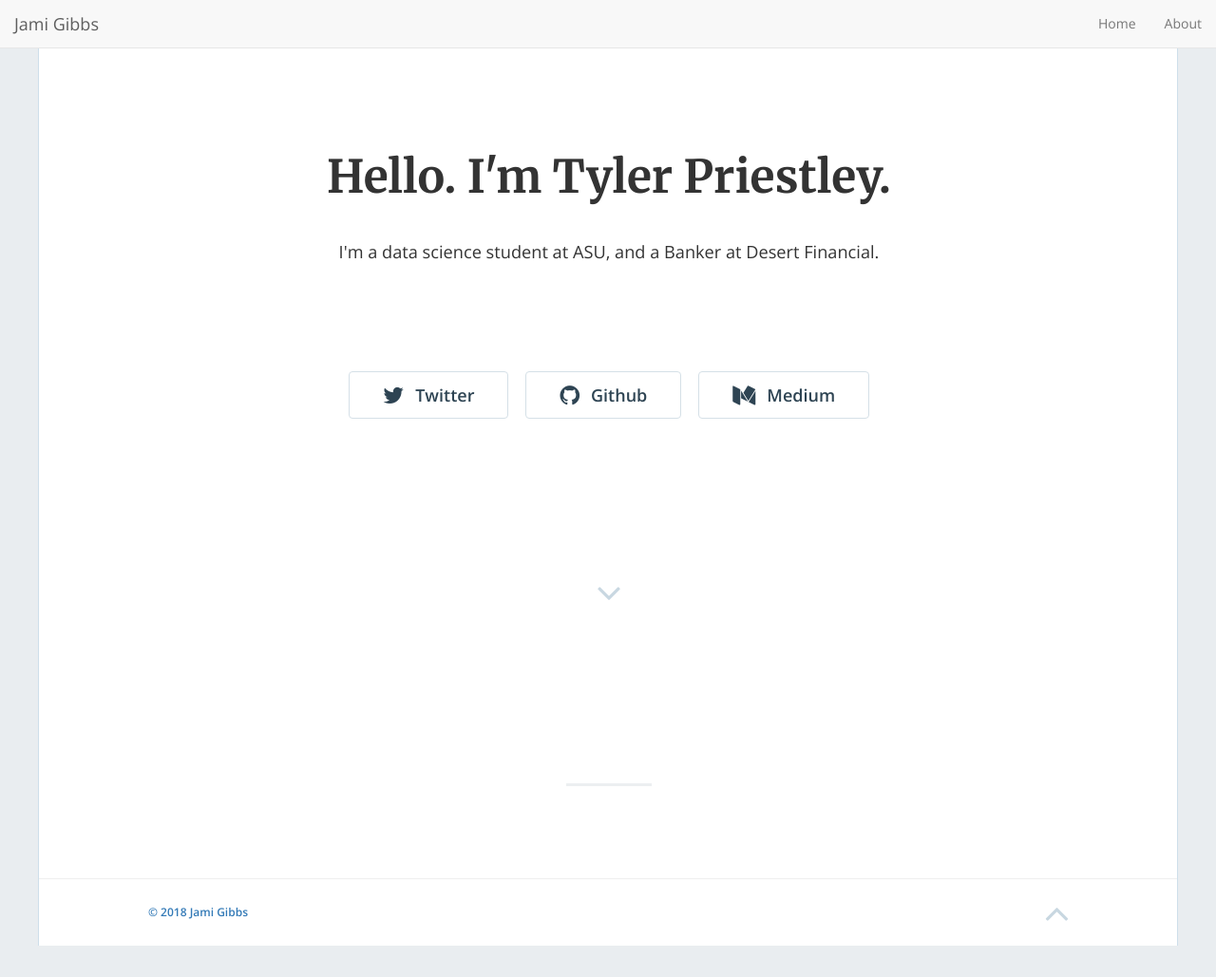
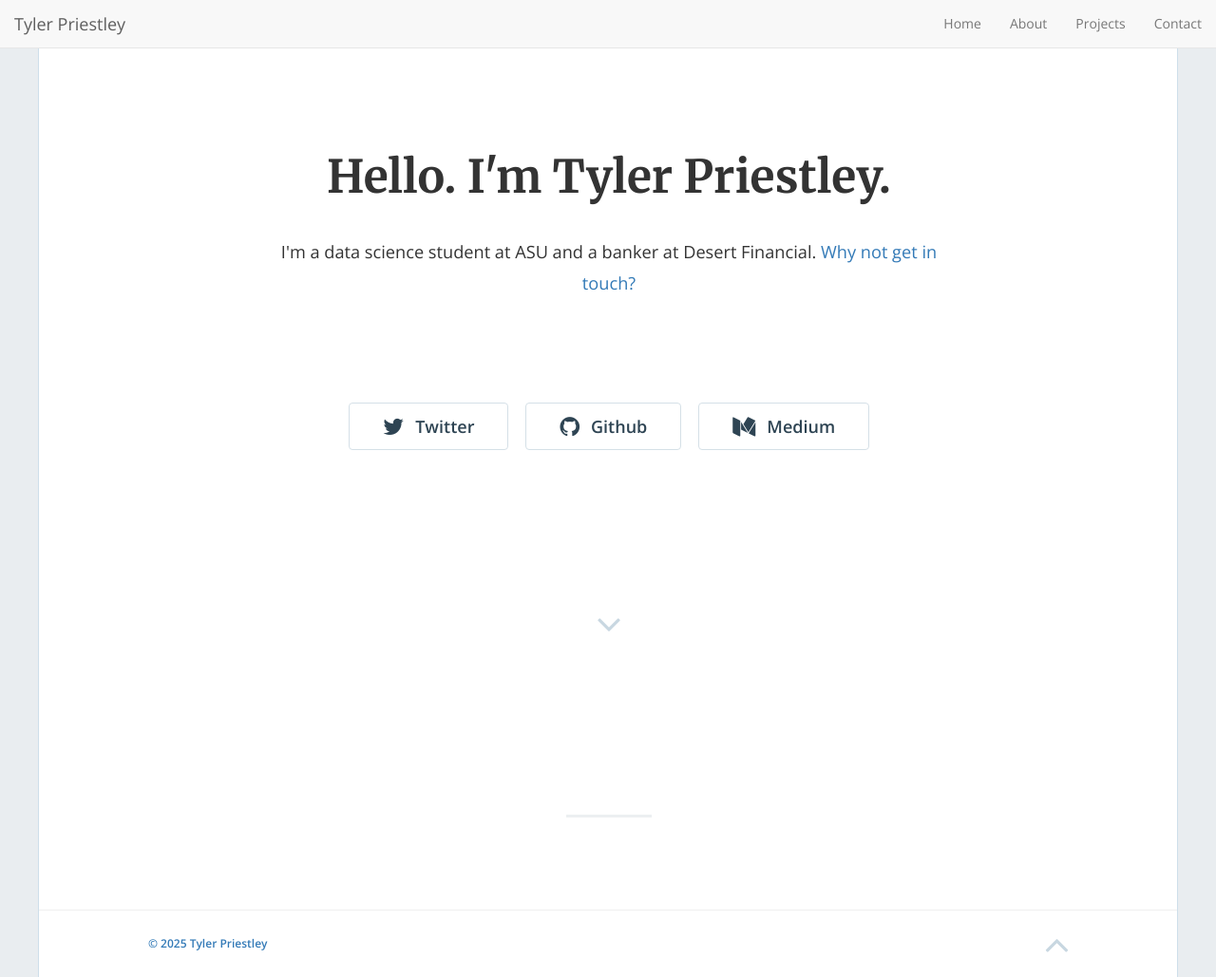
Before and after one commit to tylerpriestley/tylerpriestley.github.io, a Jekyll site: the page built from README.md, in a window 1280 px wide and 1029 px high. Shown: the whole window at 95% size. Built offline with Jekyll 4.4.1, drawn with Linux system fonts in a browser that asks for light colours; nearby versions of some CDN libraries; our own code applies the rules of GitHub Pages for plain Markdown files; library files that are not in the unit come from our copies; a script that is not in the unit is left out; part of the change alters nothing that is shown.

Commit message:
Update _config.yml

```diff
--- a/_config.yml
+++ b/_config.yml
@@ -1,103 +1,62 @@
-# Welcome to Jekyll!
-#
-# This config file is meant for settings that affect your whole blog, values
-# which you are expected to set up once and rarely edit after that. If you find
-# yourself editing this file very often, consider using Jekyll's data files
-# feature for the data you need to update frequently.
-#
-# For technical reasons, this file is *NOT* reloaded automatically when you use
-# 'bundle exec jekyll serve'. If you change this file, please restart the server process.
+# ----------------------------------------
+# Site Settings
+# ----------------------------------------
+title: "Hello. I'm Tyler Priestley."
+email: "tylerjpriest1228@gmail.com"
+description: "I'm a data science student at ASU and a banker at Desert Financial."
+url: "https://tylerpriestley.github.io"   # Use your GitHub Pages domain here
+baseurl: "/tylerpriestley"                # If this is a project repo (not username.github.io)
 
-# Site settings
-# These are used to personalize your new site. If you look in the HTML files,
-# you will see them accessed via {{ site.title }}, {{ site.email }}, and so on.
-# You can create any custom variable you would like, and they will be accessible
-# in the templates via {{ site.myvariable }}.
-title: "Hello. I'm Tyler Priestley."
-email: 'tylerjpriest1228@gmail.com'
-description: "I'm a data science student at ASU, and a Banker at Desert Financial."
-baseurl: "" # the subpath of your site, e.g. /blog
-url: "https://tylerpriestley.github.io/tylerpriestley" # the base hostname & protocol for your site, e.g. https://example.com
-instagram_username: 'turtle._.tyler'
-github_username: 'tylerpriestley'
+github_username: "tylerpriestley"
+instagram_username: "turtle._.tyler"
 
-# Build settings
+# ----------------------------------------
+# Build Settings
+# ----------------------------------------
 markdown: kramdown
-# theme: phantom # Uncomment once published to RubyGems
+theme: phantom
 plugins:
   - jekyll-paginate
 
-############################################################
-# Site configuration for the Jekyll 3 Pagination Gem
-# The values here represent the defaults if nothing is set
+# ----------------------------------------
+# Pagination Settings
+# ----------------------------------------
 paginate: 10
 paginate_path: "/page:num/"
 
 pagination:
-
-  # Site-wide kill switch, disabled here it doesn't run at all
   enabled: true
-
-  # Set to 'true' to enable pagination debugging. This can be enabled in the site config or only for individual pagination pages
   debug: false
-
-  # The default document collection to paginate if nothing is specified ('posts' is default)
   collection: 'posts'
-
-  # How many objects per paginated page, used to be `paginate` (default: 0, means all)
   per_page: 10
-
-  # The permalink structure for the paginated pages (this can be any level deep)
-  permalink: '/page/:num/' # Pages are index.html inside this folder (default)
-  #permalink: '/page/:num.html' # Pages are simple html files
-  #permalink: '/page/:num' # Pages are html files, linked jekyll extensionless permalink style.
-
-  # Optional the title format for the paginated pages (supports :title for original page title, :num for pagination page number, :max for total number of pages)
+  permalink: '/page/:num/'
   title: ':title - page :num'
-
-  # Limit how many pagenated pages to create (default: 0, means all)
   limit: 0
-
-  # Optional, defines the field that the posts should be sorted on (omit to default to 'date')
   sort_field: 'date'
-
-  # Optional, sorts the posts in reverse order (omit to default decending or sort_reverse: true)
   sort_reverse: true
-
-  # Optional, the default category to use, omit or just leave this as 'posts' to get a backwards-compatible behavior (all posts)
   category: 'posts'
-
-  # Optional, the default tag to use, omit to disable
   tag: ''
-
-  # Optional, the default locale to use, omit to disable (depends on a field 'locale' to be specified in the posts,
-  # in reality this can be any value, suggested are the Microsoft locale-codes (e.g. en_US, en_GB) or simply the ISO-639 language code )
   locale: ''
-
- # Optional,omit or set both before and after to zero to disable.
- # Controls how the pagination trail for the paginated pages look like.
   trail:
     before: 2
     after: 2
-
-  # Optional, the default file extension for generated pages (e.g html, json, xml).
-  # Internally this is set to html by default
   extension: html
-
-  # Optional, the default name of the index file for generated pages (e.g. 'index.html')
-  # Without file extension
   indexpage: 'index'
 
-############################################################
+# ----------------------------------------
+# Phantom Theme Settings
+# ----------------------------------------
+footer_text: '© 2025 Tyler Priestley'
+admin_name: 'Tyler Priestley'
+google_analytics: ""  # Add your tracking ID if using Google Analytics
+enable_contact: true  # Enables contact page (needs contact.md)
 
-### Phantom settings
-footer_text: '© 2018 Jami Gibbs'
-admin_name: 'Jami Gibbs'
-google_analytics: "UA-9999999-99" # Update with your own tracking ID
-enable_contact: false
-
-#### Phantom Navigation menu
+# ----------------------------------------
+# Navigation Menu
+# ----------------------------------------
 enable_nav: true
 nav_item:
   - { url: '/', text: 'Home' }
   - { url: '/about', text: 'About' }
+  - { url: '/projects', text: 'Projects' }
+  - { url: '/contact', text: 'Contact' }
```
